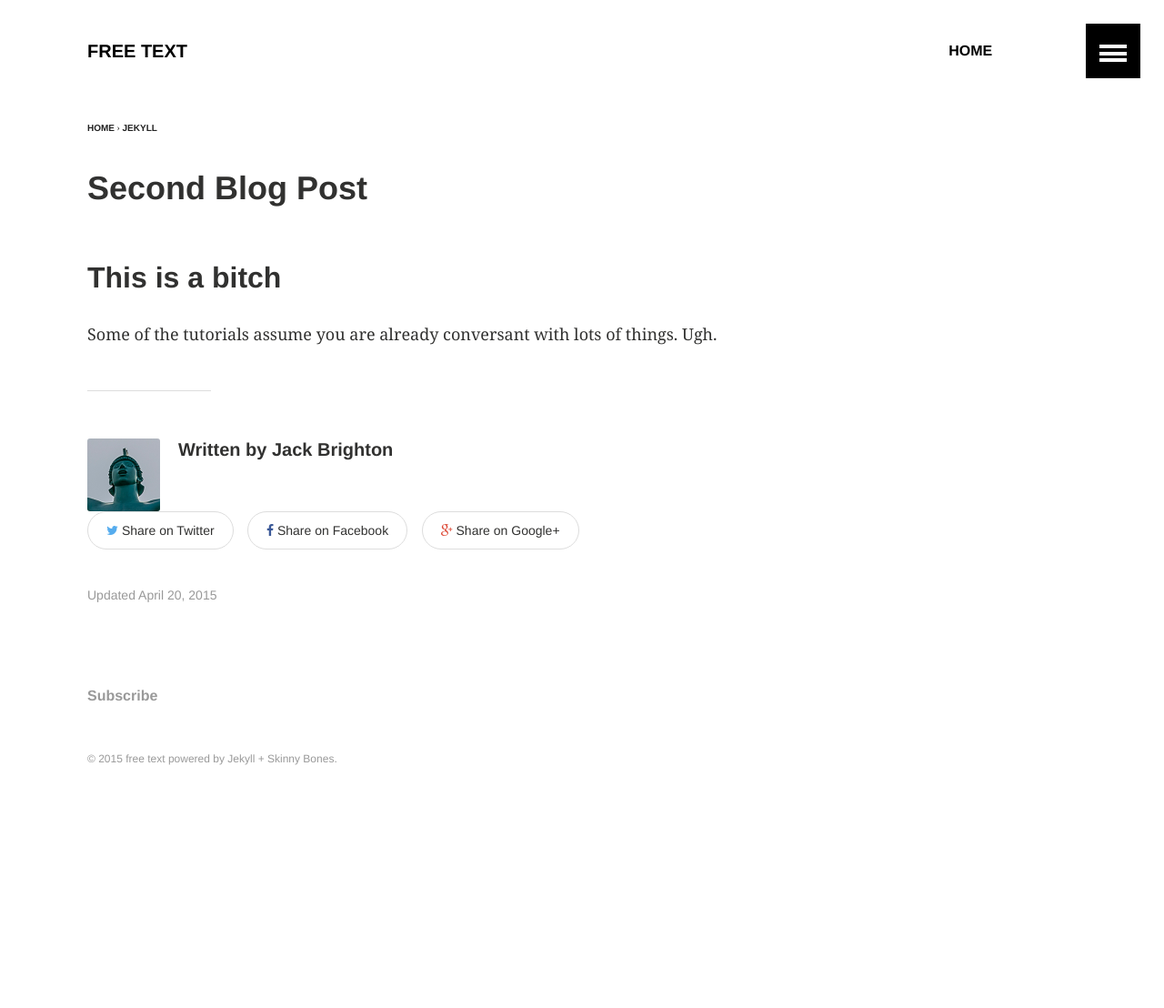
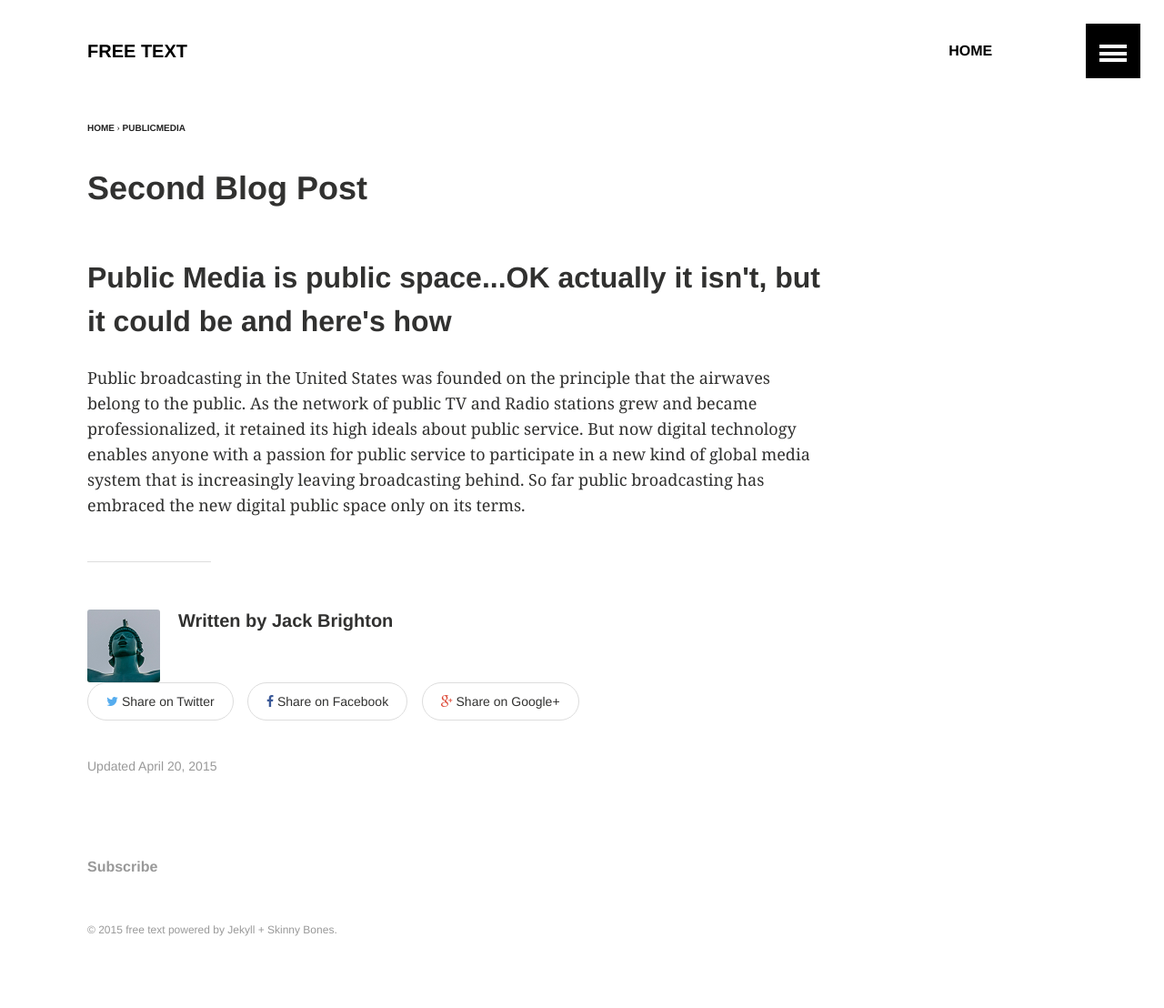
Before and after one commit to jackbrighton/jackbrighton.github.io, a Jekyll site: the page built from _posts/jekyll/2015-04-20-learning-jekyll.html, in a window 1280 px wide. Shown: the whole page at 91% size. Built offline with Jekyll 4.4.1, drawn with Linux system fonts in a browser that asks for light colours; before the commit the page ends 920 px from its top, so only the background shows below that.

Commit message:
edit second post

```diff
--- a/_posts/jekyll/2015-04-20-learning-jekyll.html
+++ b/_posts/jekyll/2015-04-20-learning-jekyll.html
@@ -2,14 +2,12 @@
 layout: article
 title: "Second Blog Post"
 description: Another post while learning Jekyll
-categories: jekyll
+categories: publicmedia
 
 tags:
-- jekyll
-- code
-- github
-- blogging
+- public media
+- public space
 ---
 
-<h2>This is a bitch</h2>
-<p>Some of the tutorials assume you are already conversant with lots of things. Ugh. </p>
+<h2>Public Media is public space...OK actually it isn't, but it could be and here's how</h2>
+<p>Public broadcasting in the United States was founded on the principle that the airwaves belong to the public. As the network of public TV and Radio stations grew and became professionalized, it retained its high ideals about public service. But now digital technology enables anyone with a passion for public service to participate in a new kind of global media system that is increasingly leaving broadcasting behind. So far public broadcasting has embraced the new digital public space only on its terms. </p>
```
